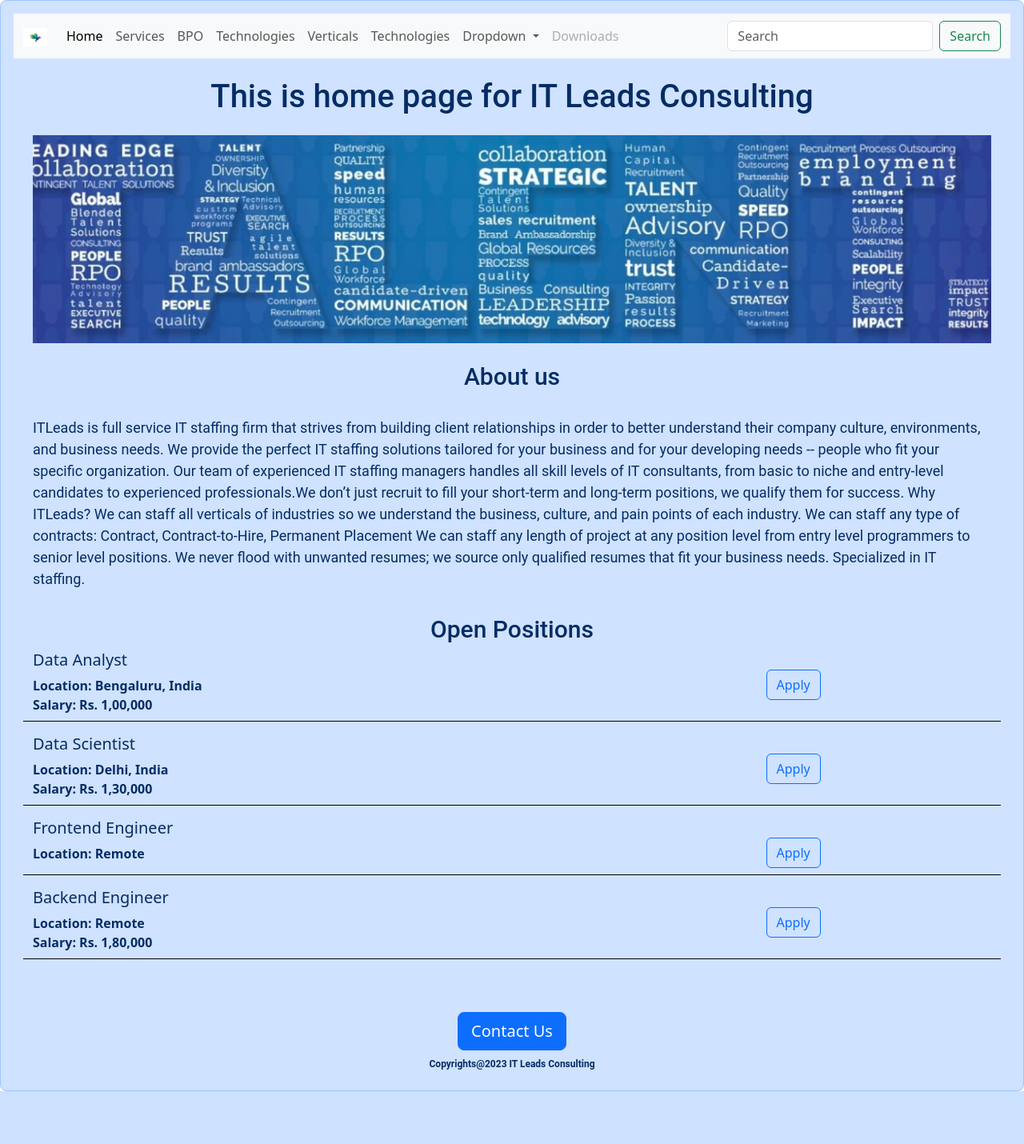
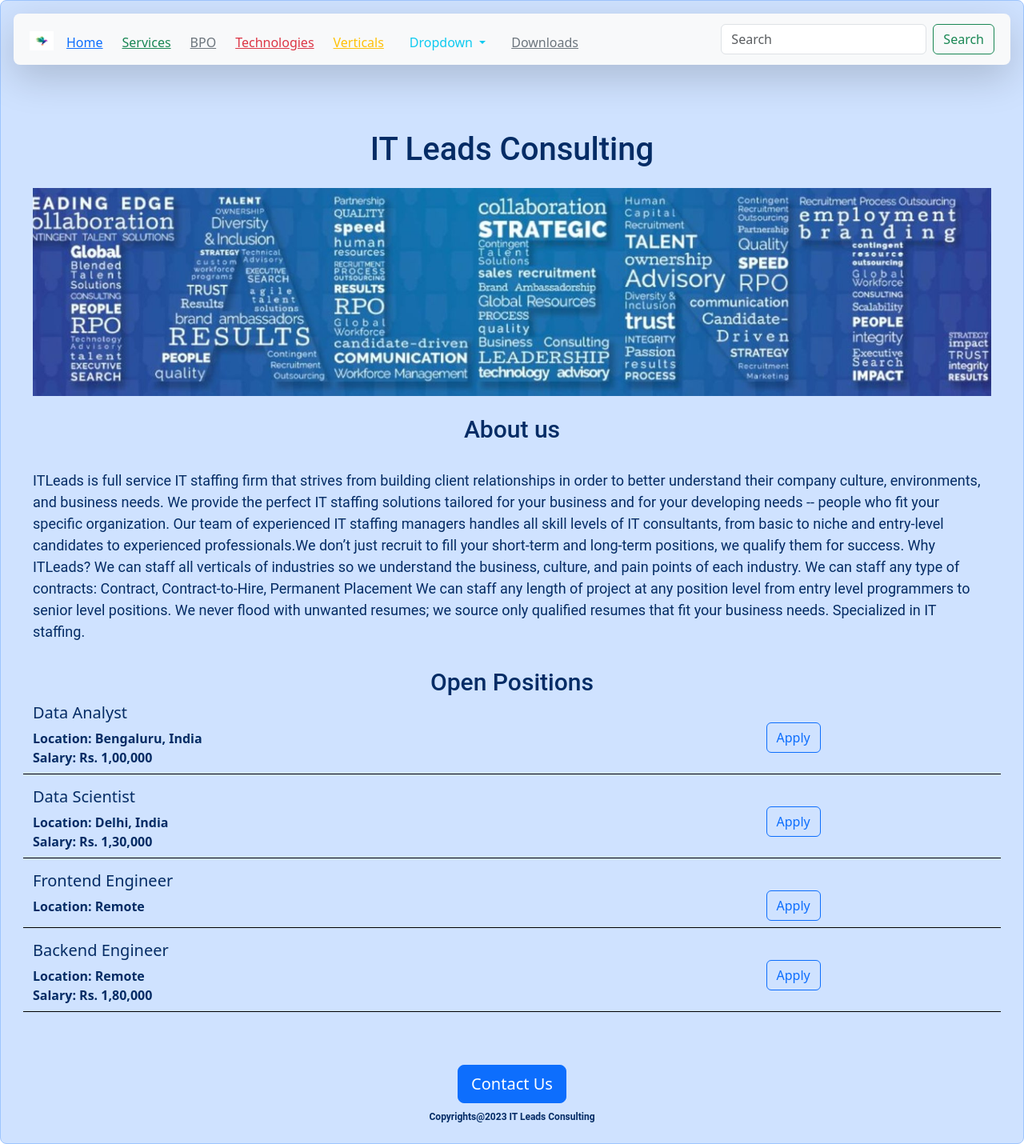
Before and after one commit to KalyanThatavarti/PyWebProject1.0, a Flask app: page / in a window 1280 px wide. Shown: the whole page at 80% size. Before the commit the page ends 1364 px from the top, so only its background shows below. Run offline with Flask 3, Linux system fonts and the light colour scheme.

```diff
--- a/templates/home.html
+++ b/templates/home.html
@@ -18,6 +18,7 @@
                 color: rbg(0,0,0);
                 text-align: center;
                 }
+
     p   {
         font-size: 18px;
         font-family: Roboto;
@@ -34,13 +35,15 @@
                 }
 </style>
 </head>
+
 <div class="p-3 text-primary-emphasis bg-primary-subtle border border-primary-subtle rounded-3">
+
     <div id="container" class="row gx-5" >
         <body>
          {% include 'nav.html' %}
-<h1 class="text-center mt-4 mb-4">This is home page for IT Leads Consulting</h1>
+<h1 class="text-center mt-4 mb-4"> IT Leads Consulting</h1>
 
-<img id="banner" src="https://pywebproject1-0.onrender.com/static/TalentBanner1.jfif" class="rounded float-start" alt="...">
+<img id="banner" src="/static/TalentBanner1.jfif" class="rounded float-start" alt="...">
 
 <!--
 <img id="banner" src="http://127.0.0.1:5000/static/TalentBanner1.jfif" class="rounded float-start" alt="...">
--- a/templates/nav.html
+++ b/templates/nav.html
@@ -1,7 +1,7 @@
-<nav class="navbar navbar-expand-lg bg-body-tertiary">
+<nav class="navbar fixed-top-50 navbar-expand-lg bg-body-tertiary shadow-lg p-2 mb-2 bg-body-tertiary rounded-3" >
   <div class="container-fluid">
     <a class="navbar-brand" href="#">
-        <img src="https://pywebproject1-0.onrender.com/static/bird_2.jpg" alt="Bootstrap" width="30" height="24">
+        <img src="/static/bird_2.jpg" alt="Bootstrap" width="30" height="24">
           </a>
     <button class="navbar-toggler" type="button" data-bs-toggle="collapse" data-bs-target="#navbarSupportedContent" aria-controls="navbarSupportedContent" aria-expanded="false" aria-label="Toggle navigation">
       <span class="navbar-toggler-icon"></span>
@@ -9,30 +9,27 @@
     <div class="collapse navbar-collapse" id="navbarSupportedContent">
       <ul class="navbar-nav me-auto mb-2 mb-lg-0">
         <li class="nav-item">
-          <a class="nav-link active" aria-current="page" href="#">Home</a>
+          <a class="nav-link active" aria-current="page" href="#"><a href="#" class="link-primary">Home</a></a>
         </li>
         <li class="nav-item">
-          <a class="nav-link" href="#">Services</a>
+          <a class="nav-link" href="#"><a href="#" class="link-success ms-4">Services</a></a>
         </li>
 
         <li class="nav-item">
-          <a class="nav-link" href="#">BPO</a>
+          <a class="nav-link" href="#"><a href="#" class="link-secondary ms-4">BPO</a></a>
         </li>
 
         <li class="nav-item">
-          <a class="nav-link" href="#">Technologies</a>
+          <a class="nav-link" href="#"><a href="#" class="link-danger ms-4">Technologies</a></a>
         </li>
 
         <li class="nav-item">
-          <a class="nav-link" href="#">Verticals</a>
-        </li>
-        <li class="nav-item">
-          <a class="nav-link" href="#">Technologies</a>
+          <a class="nav-link" href="#"><a href="#" class="link-warning ms-4">Verticals</a></a>
         </li>
 
-        <li class="nav-item dropdown">
-          <a class="nav-link dropdown-toggle" href="#" role="button" data-bs-toggle="dropdown" aria-expanded="false">
-            Dropdown
+        <li class="nav-item dropdown ms-4 mt-2">
+          <a class="nav-link dropdown-toggle text-info" href="#" role="button" data-bs-toggle="dropdown" aria-expanded="false">
+                       Dropdown
           </a>
           <ul class="dropdown-menu">
             <li><a class="dropdown-item" href="#">Action</a></li>
@@ -42,7 +39,7 @@
           </ul>
         </li>
         <li class="nav-item">
-          <a class="nav-link disabled" aria-disabled="true">Downloads</a>
+          <a class="nav-link disabled" aria-disabled="true"><a href="#" class="link-secondary ms-4">Downloads</a></a>
         </li>
       </ul>
       <form class="d-flex" role="search">
@@ -52,3 +49,4 @@
     </div>
   </div>
 </nav>
+<div style="margin-bottom:50px;"></div>
```
